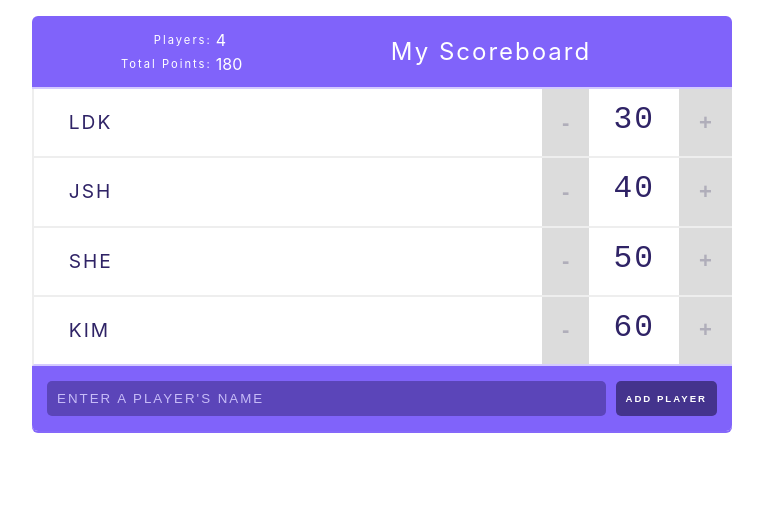
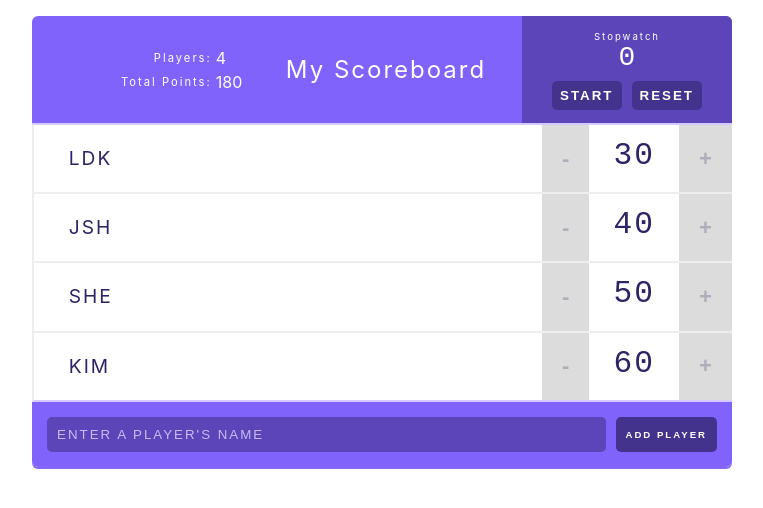
Before and after one commit to sorimpower/scoreboard, a React (Create React App) app: page / in a window 1280 px wide. Shown: the top 508 px of the page, without its empty margins (258-1021 px from the left). Built offline with nearby package versions, Linux system fonts and the light colour scheme.

Commit message:
timer 로직 구현완료

```diff
--- /dev/null
+++ b/src/Stopwatch.js
@@ -0,0 +1,47 @@
+import React from 'react';
+
+export class Stopwatch extends React.Component {
+	tickRef;
+	state = {
+		isRunning : false,
+		timer : 0
+	}
+
+	handleStopwatch = () => {
+		this.setState( prevState => ({isRunning : !prevState.isRunning}));
+	}
+
+	handleResetwatch = () => {
+		this.setState({timer : 0});
+	}
+
+	render() {
+		return (
+			<div className="stopwatch">
+				<h2>Stopwatch</h2>
+				<span className="stopwatch-time">{this.state.timer}</span>
+				<button onClick={this.handleStopwatch}>{this.state.isRunning ? 'Stop' : 'Start'}</button>
+				<button onClick={this.handleResetwatch}>Reset</button>
+			</div>
+		);
+	}
+	tick = () => {
+		if(this.state.isRunning){
+			this.setState( prevState => ({
+				timer : prevState.timer +1
+			}));
+		}
+	}
+
+	// DOM이 렌더링 된 직후에 호출되는 라이프 사이클(내장 함수)
+	// 3rd 라이브러리 로딩, 네트워크 호출
+	componentDidMount() {
+		this.tickRef = setInterval(this.tick, 1000);
+	}
+
+	// DOM이 파괴되기 직전에 호출되는 라이프 사이클
+	// 리소스 해제 등등
+	componentWillUnmount() {
+		clearInterval(this.tickRef);
+	}
+}
--- a/src/header.js
+++ b/src/header.js
@@ -1,12 +1,13 @@
 import React from 'react';
 import {Stats} from './stats';
+import {Stopwatch} from "./Stopwatch";
 
 export const Header = (props) => {
-	console.log(props);
 	return (
 		<header className="header">
 			<Stats players={props.players}/>
 			<h1 className="h1">{props.title}</h1>
+			<Stopwatch/>
 		</header>
 	);
 };
```
Also changed, not shown: js/thread1.js (added, +17 -0 lines).
